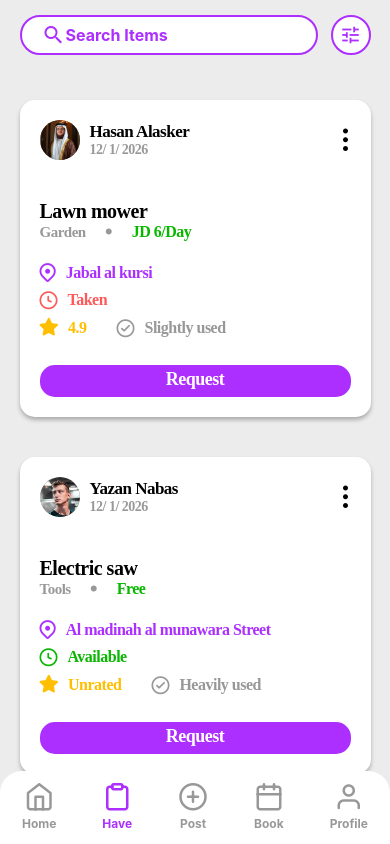
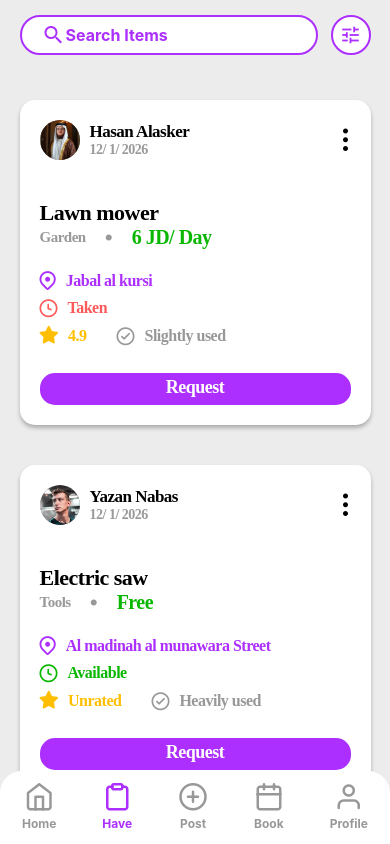
Before and after one commit to HasanAlasker/LendYard, a React Native app in the folder client/: screen /Have in a window 390 px wide. Built offline with nearby package versions, Linux system fonts and the light colour scheme.

Commit message:
request modal calculates proper price of item

```diff
--- a/client/components/ItemNameAndCat.js
+++ b/client/components/ItemNameAndCat.js
@@ -28,7 +28,7 @@ const getStyles = (theme) =>
       gap: 0,
     },
     itemName: {
-      fontSize: 20,
+      fontSize: 22,
       fontWeight: "bold",
       color: theme.main_text,
     },
@@ -38,7 +38,8 @@ const getStyles = (theme) =>
       fontWeight: "bold",
     },
     row:{
-      gap:20
+      gap:20,
+      // justifyContent:'space-between'
     }
   });
 
--- a/client/components/ItemPricing.js
+++ b/client/components/ItemPricing.js
@@ -11,7 +11,7 @@ function ItemPricing({ pricePerDay }) {
   return (
     <View style={styles.container}>
       {pricePerDay && pricePerDay !== 0 ? (
-        <AppText style={styles.text}>JD {pricePerDay}/Day</AppText>
+        <AppText style={styles.text}>{pricePerDay} JD/ Day</AppText>
       ) : (
         <AppText style={styles.text}>Free</AppText>
       )}
@@ -26,7 +26,7 @@ const getStyles = (theme) =>
       alignItems: "center",
     },
     text: {
-      fontSize: 16,
+      fontSize: 20,
       color: theme.green,
       fontWeight: "bold",
     },
--- a/client/components/Post.js
+++ b/client/components/Post.js
@@ -72,6 +72,7 @@ function Post({
               isMine={isMine}
               iBorrowed={iBorrowed}
               iRequested={iRequested}
+              pricePerDay={pricePerDay}
             ></PrimaryBtn>
           }
           {route.name === "Requests" && status === "requested" && (
--- a/client/components/PrimaryBtn.js
+++ b/client/components/PrimaryBtn.js
@@ -13,6 +13,7 @@ function PrimaryBtn({
   iBorrowed,
   iRequested,
   status,
+  pricePerDay
 }) {
   const { theme } = useTheme();
   const styles = useThemedStyles(getStyles);
@@ -81,7 +82,7 @@ function PrimaryBtn({
       >
         <AppText style={styles.text}>{renderBtnText()}</AppText>
       </TouchableOpacity>
-      <RequestModal isVisibile={visibleRequest} onClose={()=> {setVisibileRequest(false)}}></RequestModal>
+      <RequestModal isVisibile={visibleRequest} onClose={()=> {setVisibileRequest(false)}} pricePerDay={pricePerDay}></RequestModal>
     </>
   );
 }
--- a/client/components/RequestModal.js
+++ b/client/components/RequestModal.js
@@ -12,7 +12,7 @@ import RequestBtn from "./RequestBtn";
 import { FontAwesome6 } from "@expo/vector-icons";
 import { useTheme } from "../config/ThemeContext";
 
-function RequestModal({ isVisibile, onClose, pricePerDay = 10 }) {
+function RequestModal({ isVisibile, onClose, pricePerDay }) {
   const styles = useThemedStyles(getStyles);
   const { theme } = useTheme();
 
@@ -117,12 +117,12 @@ function RequestModal({ isVisibile, onClose, pricePerDay = 10 }) {
             </View>
             <View style={styles.row}>
               <AppText style={styles.faded}>Total cost:</AppText>
-              <AppText style={styles.text}>
+              {pricePerDay ? <AppText style={styles.text}>
                 {showPrice()}
                 {" JD"}
-              </AppText>
+              </AppText> : <AppText style={styles.text}>Free</AppText>}
             </View>
-            {baseUnit === 'hours' && <View style={styles.row}>
+            {baseUnit === 'hours' && pricePerDay && <View style={styles.row}>
               <FontAwesome6
                 name="circle-exclamation"
                 color={theme.darker_gray}
```
